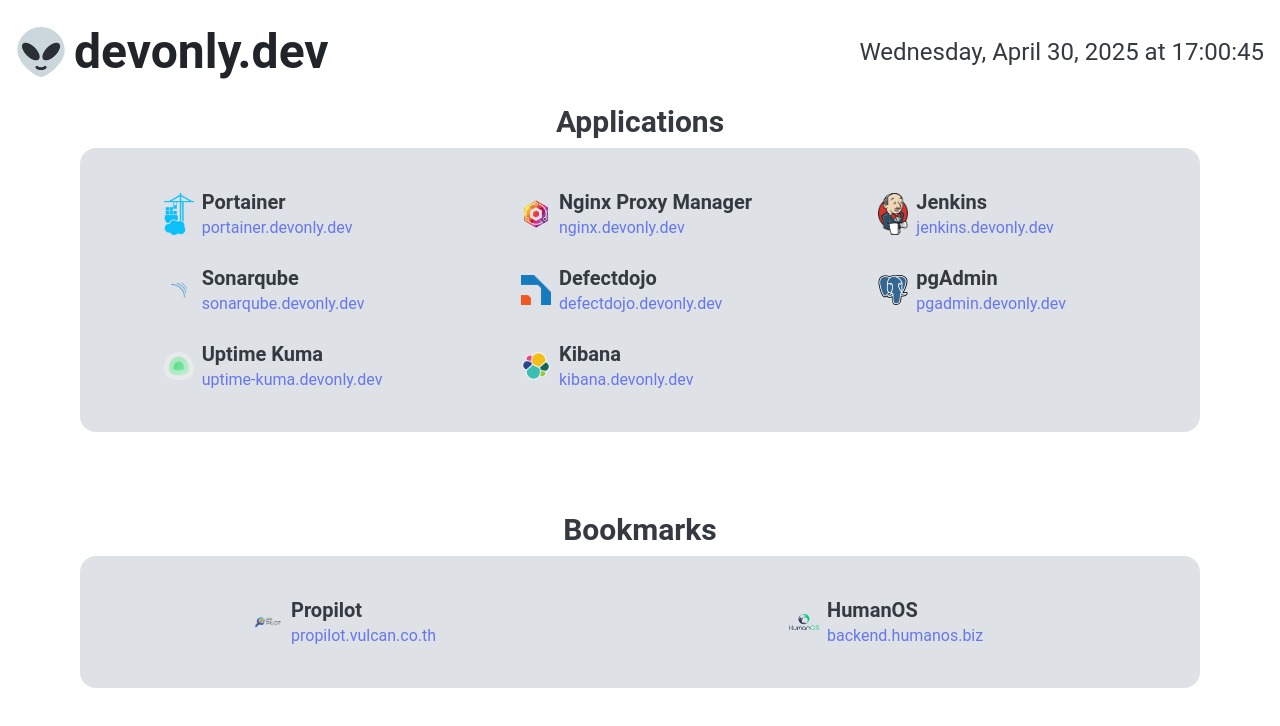
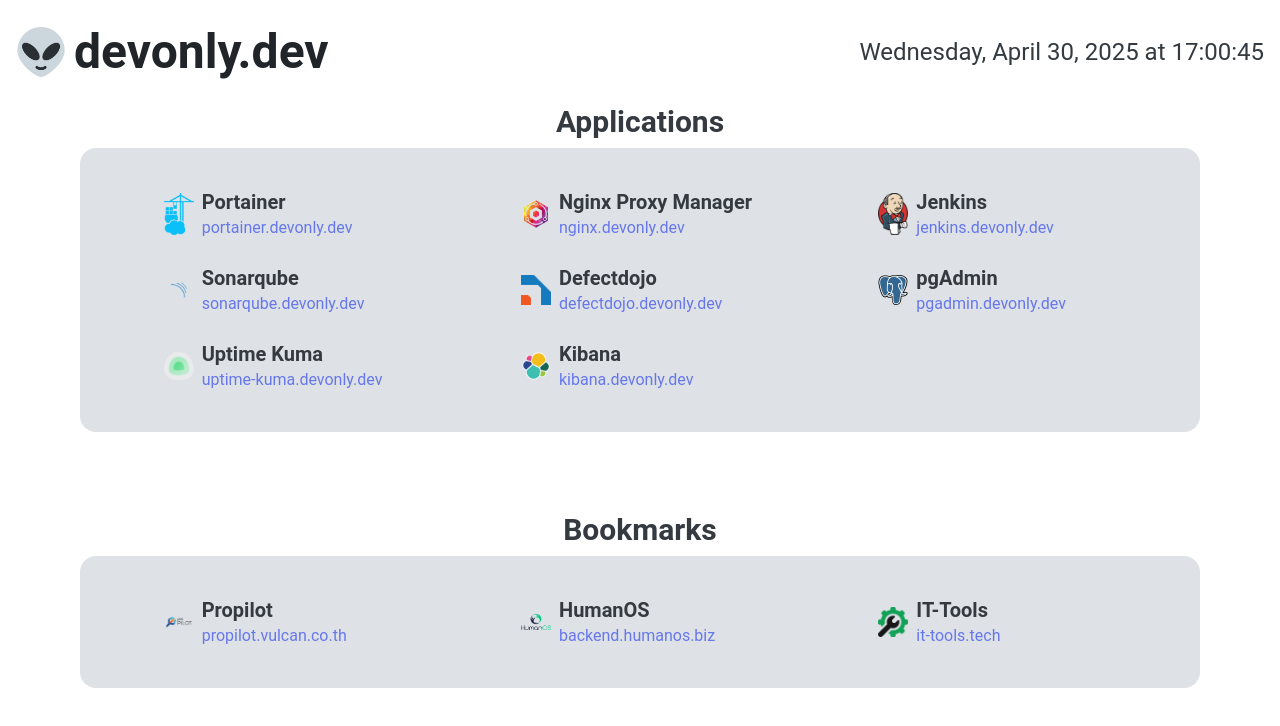
Before and after one commit to chakkapong1999/devonly.dev-gateway, a Next.js app: page / in a window 1280 px wide. Shown: the top 726 px of the page. Built offline with nearby package versions, Linux system fonts and the light colour scheme.

Commit message:
add new bookmarks

```diff
--- a/src/app/page.tsx
+++ b/src/app/page.tsx
@@ -54,7 +54,12 @@
     img: '/logo/humanos.png',
     title: "HumanOS",
     link: "backend.humanos.biz"
-  }
+  },
+  {
+    img: '/logo/it-tools.png',
+    title: "IT-Tools",
+    link: "it-tools.tech"
+  },
 ]
 
 
```
Also changed, not shown: public/logo/it-tools.png (added).
